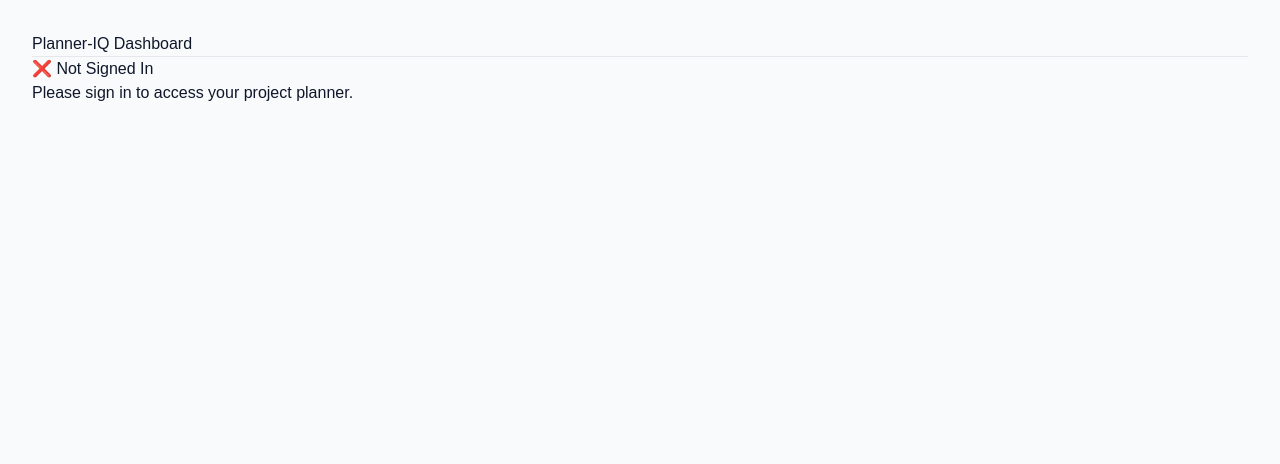
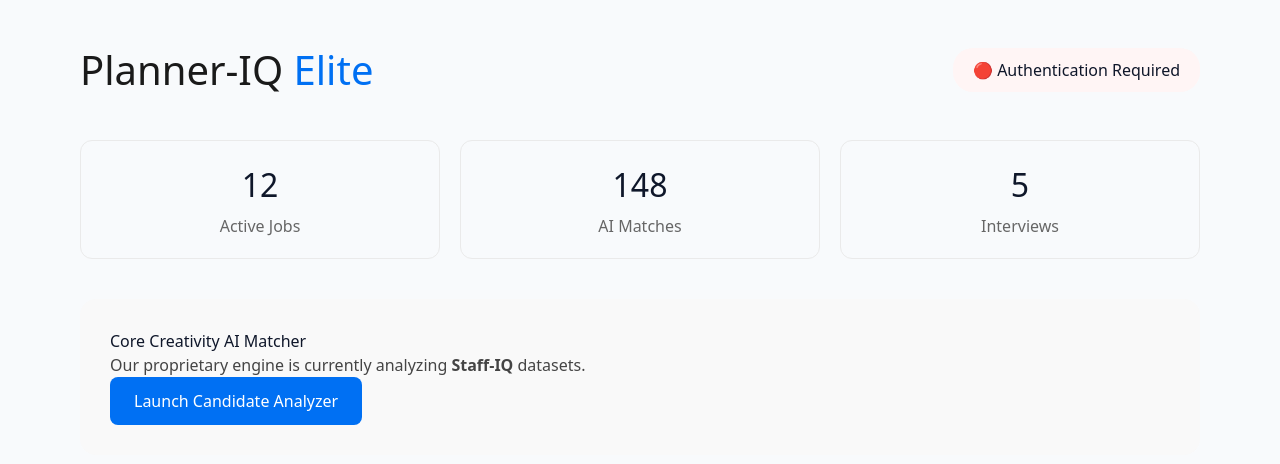
Before and after one commit to dansims2024-afk/Planner-IQ, a Next.js app: page / in a window 1280 px wide. Shown: the top 464 px of the page. Built offline with nearby package versions, Linux system fonts and the light colour scheme; no server answers.

Commit message:
Update page.js

```diff
--- a/src/app/page.js
+++ b/src/app/page.js
@@ -1,24 +1,41 @@
 import { auth } from '@clerk/nextjs/server';
 
-export default async function HomePage() {
-  // In Next.js 14 Server Components, we use auth() to get the userId
+export default function HomePage() {
   const { userId } = auth();
 
+  // Demo Sample Data for the Landing Page
+  const stats = [
+    { label: "Active Jobs", value: 12 },
+    { label: "AI Matches", value: 148 },
+    { label: "Interviews", value: 5 }
+  ];
+
   return (
-    <main style={{ padding: '2rem', fontFamily: 'sans-serif' }}>
-      <h1>Planner-IQ Dashboard</h1>
-      <hr />
-      {userId ? (
-        <div>
-          <p>✅ Authenticated</p>
-          <p>Welcome back! Use the links below to manage your projects.</p>
+    <main style={{ padding: '40px', fontFamily: 'system-ui, sans-serif', maxWidth: '1200px', margin: '0 auto' }}>
+      <header style={{ display: 'flex', justifyContent: 'space-between', alignItems: 'center', marginBottom: '40px' }}>
+        <h1 style={{ fontSize: '2.5rem', color: '#1a1a1a' }}>Planner-IQ <span style={{ color: '#0070f3' }}>Elite</span></h1>
+        <div style={{ padding: '10px 20px', borderRadius: '20px', background: userId ? '#e6fffa' : '#fff5f5' }}>
+          {userId ? "🟢 Systems Online" : "🔴 Authentication Required"}
         </div>
-      ) : (
-        <div>
-          <p>❌ Not Signed In</p>
-          <p>Please sign in to access your project planner.</p>
-        </div>
-      )}
+      </header>
+
+      {/* Stats Row */}
+      <div style={{ display: 'grid', gridTemplateColumns: 'repeat(3, 1fr)', gap: '20px', marginBottom: '40px' }}>
+        {stats.map(stat => (
+          <div key={stat.label} style={{ padding: '20px', border: '1px solid #eaeaea', borderRadius: '12px', textAlign: 'center' }}>
+            <h2 style={{ fontSize: '2rem', margin: '0' }}>{stat.value}</h2>
+            <p style={{ color: '#666', margin: '5px 0 0' }}>{stat.label}</p>
+          </div>
+        ))}
+      </div>
+
+      <section style={{ padding: '30px', backgroundColor: '#f9f9f9', borderRadius: '16px' }}>
+        <h3>Core Creativity AI Matcher</h3>
+        <p style={{ color: '#444' }}>Our proprietary engine is currently analyzing <strong>Staff-IQ</strong> datasets.</p>
+        <button style={{ padding: '12px 24px', backgroundColor: '#0070f3', color: 'white', border: 'none', borderRadius: '8px', cursor: 'pointer' }}>
+          Launch Candidate Analyzer
+        </button>
+      </section>
     </main>
   );
 }
```
